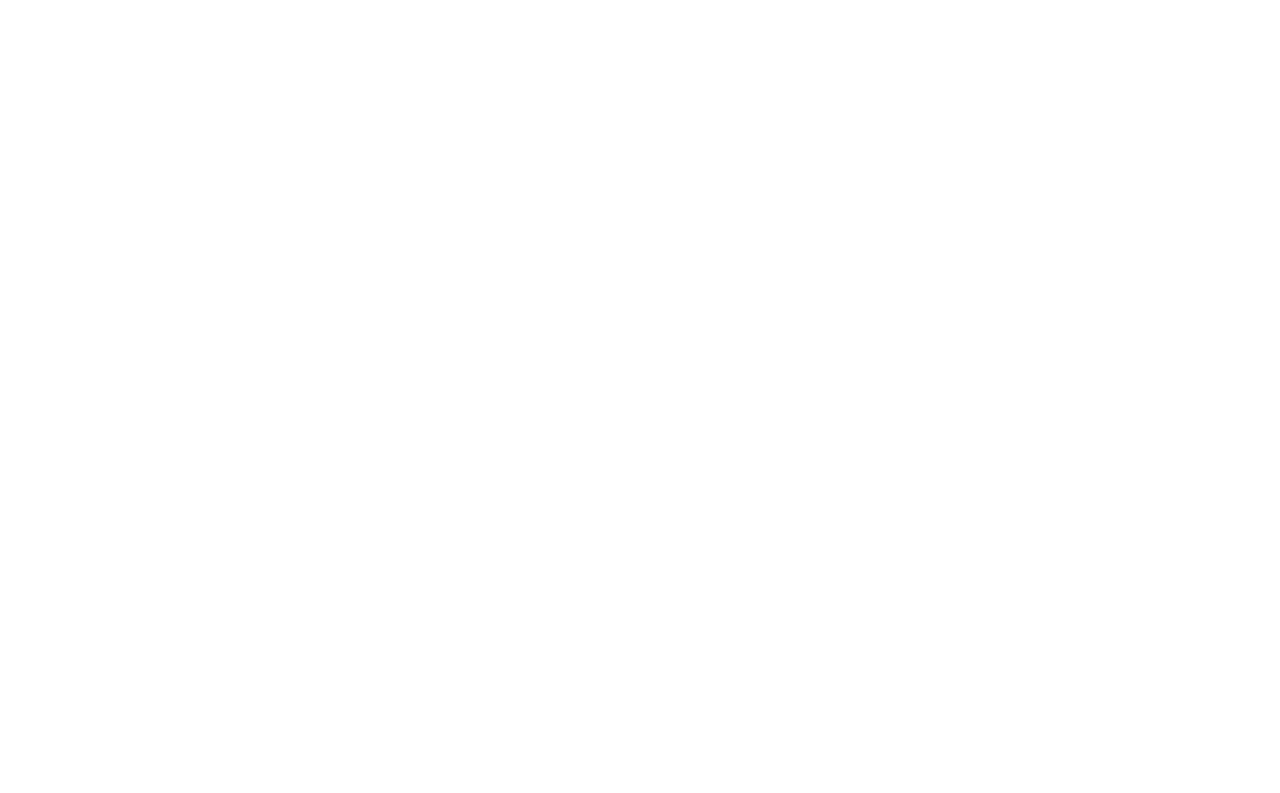
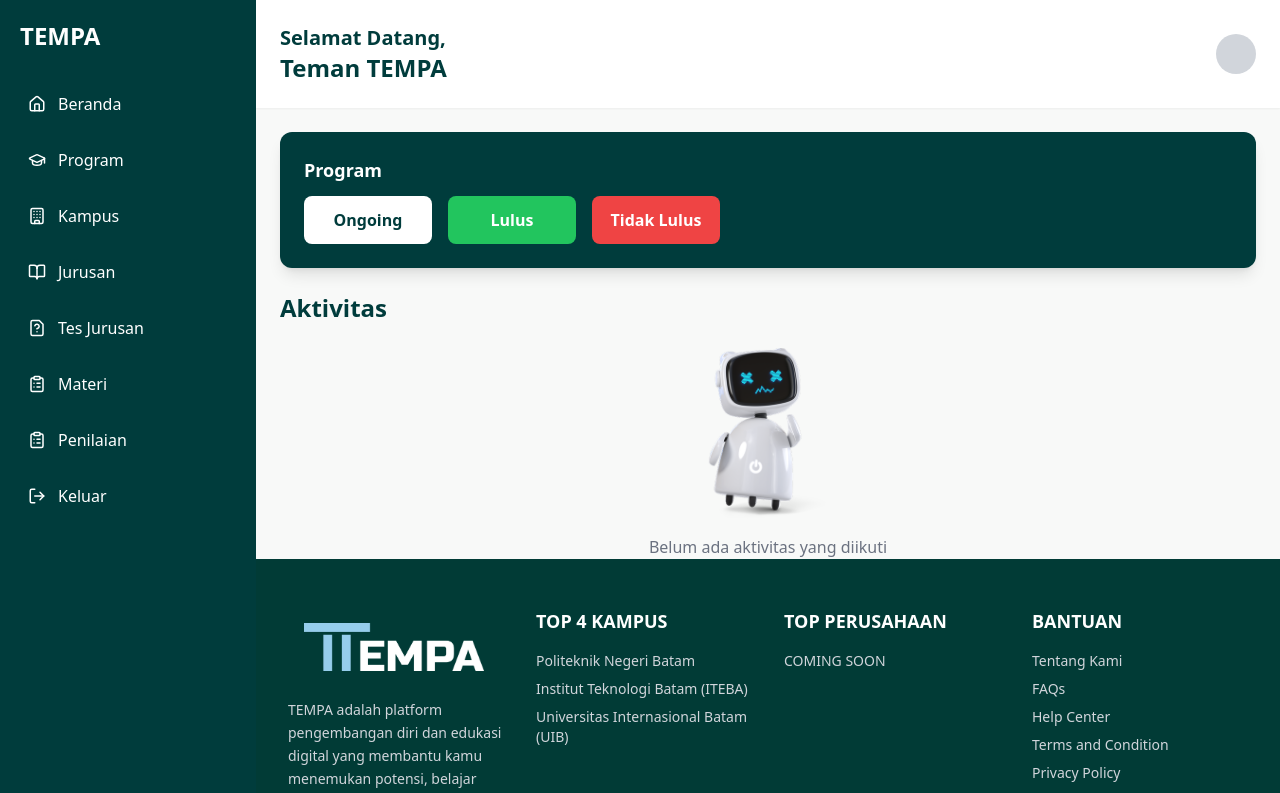
Before and after one commit to Jojo297/TEMPA-FE, a React (Vite) app: page /dashboard-mentee-v2 in a window 1280 px wide. Before the commit this address had no page. Shown: the top 793 px of the page. Built offline with nearby package versions, Linux system fonts and the light colour scheme.

Commit message:
Dashbord Mentee

```diff
--- a/src/App.jsx
+++ b/src/App.jsx
@@ -20,6 +20,11 @@
 const CampusJurusanPage = lazy(() => import("./components/CampusJurusanPage"));
 const CampusProgram = lazy(() => import("./components/CampusProgram"));
 const PanduanPage = lazy(() => import("./page/PanduanPage")); // ✅ Tambahkan ini
+
+// ✅ Tambahan: DashboardMentee dari components
+const DashboardMenteeComponent = lazy(() =>
+  import("./components/DashboardMentee")
+);
 
 export default function App() {
   return (
@@ -61,12 +66,12 @@
           }
         />
 
-        {/* Dashboard */}
+        {/*  Dashboard Mentee (versi dari components) */}
         <Route
-          path="/dashboard-mentee"
+          path="/dashboard-mentee-v2"
           element={
             <Suspense fallback={<LoadingRedirect />}>
-              <DashboardMentee title="Dashboard Mentee" />
+              <DashboardMenteeComponent title="Dashboard Mentee Components" />
             </Suspense>
           }
         />
--- /dev/null
+++ b/src/components/DashboardMentee.jsx
@@ -0,0 +1,62 @@
+import React from "react";
+import Sidebar from "@/components/Sidebar";
+import Footer from "@/components/Footer";
+// import robotHappy from "@/assets/robot-happy.png";
+import roboterror from "@/assets/robot-error.png";
+
+const DashboardMentee = () => {
+  return (
+    <div className="flex min-h-screen bg-[#F8F9F8]">
+      {/* Sidebar */}
+      <Sidebar />
+
+      {/* Main Content */}
+      <div className="flex-1 flex flex-col">
+        {/* Header Section */}
+        <header className="p-6 bg-white shadow-sm flex justify-between items-center">
+          <div>
+            <h2 className="text-xl font-semibold text-[#003C3C]">
+              Selamat Datang,
+            </h2>
+            <h1 className="text-2xl font-bold text-[#003C3C]">Teman TEMPA</h1>
+          </div>
+          <div className="w-10 h-10 rounded-full bg-gray-300"></div>
+        </header>
+
+        {/* Welcome Card */}
+        <section className="p-6">
+          <div className="bg-[#003C3C] text-white rounded-xl p-6 flex justify-between items-center shadow-lg">
+            <div>
+              <h3 className="text-lg font-semibold mb-3">Program</h3>
+              <div className="flex gap-4">
+                <div className="bg-white text-[#003C3C] rounded-lg p-3 w-32 text-center font-semibold">
+                  Ongoing
+                </div>
+                <div className="bg-green-500 rounded-lg p-3 w-32 text-center font-semibold">
+                  Lulus
+                </div>
+                <div className="bg-red-500 rounded-lg p-3 w-32 text-center font-semibold">
+                  Tidak Lulus
+                </div>
+              </div>
+            </div>
+            {/* <img src={robotHappy} alt="Robot" className="w-32 md:w-40" /> */}
+          </div>
+        </section>
+
+        {/* Aktivitas Section */}
+        <section className="px-6 flex-1">
+          <h2 className="text-2xl font-bold text-[#003C3C] mb-6">Aktivitas</h2>
+          <div className="flex flex-col items-center justify-center text-center text-gray-500">
+            <img src={roboterror} alt="Robot" className="w-40 mb-4" />
+            <p>Belum ada aktivitas yang diikuti</p>
+          </div>
+        </section>
+
+        <Footer />
+      </div>
+    </div>
+  );
+};
+
+export default DashboardMentee;
--- /dev/null
+++ b/src/components/Sidebar.jsx
@@ -0,0 +1,56 @@
+import React from "react";
+import {
+  Home,
+  GraduationCap,
+  Building,
+  BookOpen,
+  FileQuestion,
+  ClipboardList,
+  LogOut,
+} from "lucide-react";
+import { Link, useLocation } from "react-router-dom";
+
+const Sidebar = () => {
+  const location = useLocation();
+
+  const menuItems = [
+    { name: "Beranda", icon: <Home size={18} />, path: "/" },
+    { name: "Program", icon: <GraduationCap size={18} />, path: "/program" },
+    { name: "Kampus", icon: <Building size={18} />, path: "/kampus" },
+    { name: "Jurusan", icon: <BookOpen size={18} />, path: "/jurusan" },
+    {
+      name: "Tes Jurusan",
+      icon: <FileQuestion size={18} />,
+      path: "/tes-jurusan",
+    },
+    { name: "Materi", icon: <ClipboardList size={18} />, path: "/materi" },
+    {
+      name: "Penilaian",
+      icon: <ClipboardList size={18} />,
+      path: "/penilaian",
+    },
+    { name: "Keluar", icon: <LogOut size={18} />, path: "/logout" },
+  ];
+
+  return (
+    <div className="bg-[#003C3C] text-white w-64 h-screen p-5 flex flex-col">
+      <h1 className="text-2xl font-bold mb-8">TEMPA</h1>
+      <ul className="space-y-4">
+        {menuItems.map((item, index) => (
+          <li key={index}>
+            <Link
+              to={item.path}
+              className={`flex items-center gap-3 p-2 rounded-md hover:bg-[#025858] transition ${
+                location.pathname === item.path ? "bg-[#025858]" : ""
+              }`}>
+              {item.icon}
+              <span>{item.name}</span>
+            </Link>
+          </li>
+        ))}
+      </ul>
+    </div>
+  );
+};
+
+export default Sidebar;
```
